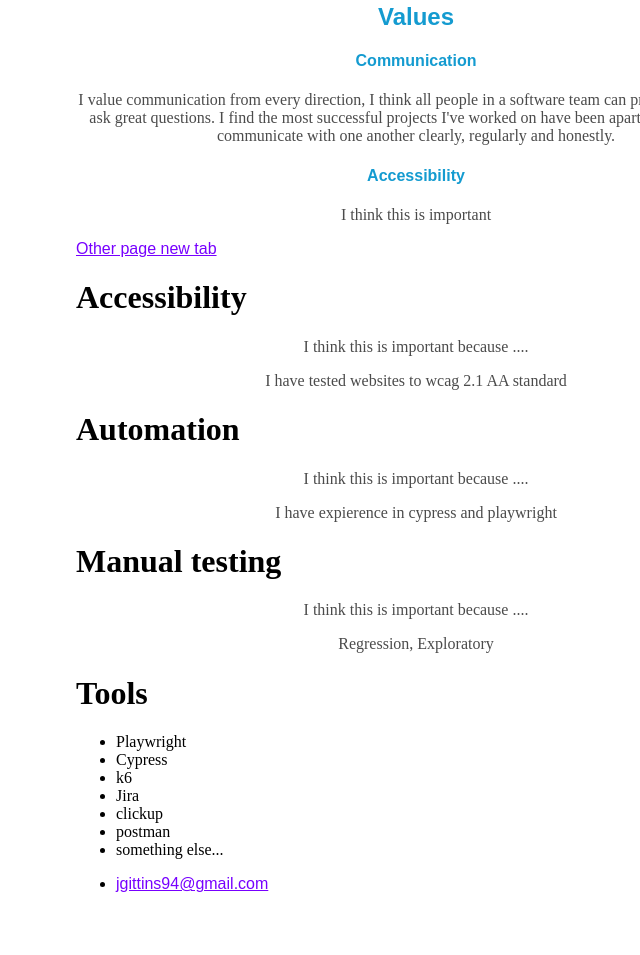
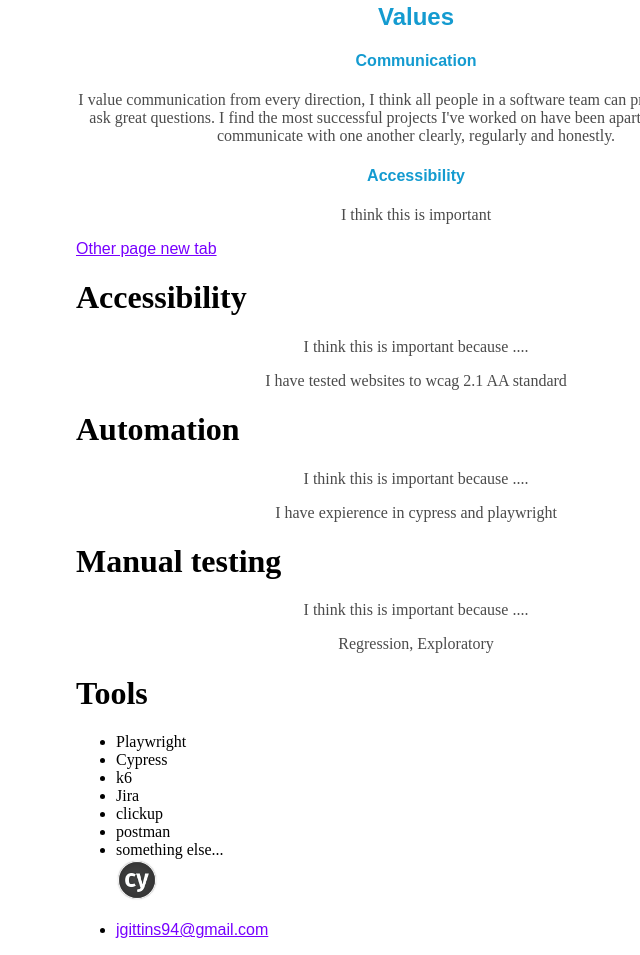
Before and after one commit to jgitts94/jgitts94, a plain HTML site: page index.html in a window 1280 px wide. Shown: the part 221-1176 px from the top of the page, without its empty margins (224-864 px from the left). Before the commit the page ends 1130 px from the top, so only its background shows below. Drawn offline with Linux system fonts and the light colour scheme.

Commit message:
added cypress logo

```diff
--- a/index.html
+++ b/index.html
@@ -104,6 +104,9 @@
       <li>clickup</li>
       <li>postman</li>
       <li>something else...</li>
+      <a href="https://www.cypress.io">
+        <img src="cypresslogo.png" alt="Cypress e2e automation testing" style="width:42px;height:42px;">
+      </a>
     </ul>
   </div>
    <footer>
```
Also changed, not shown: cypresslogo.png (added).
